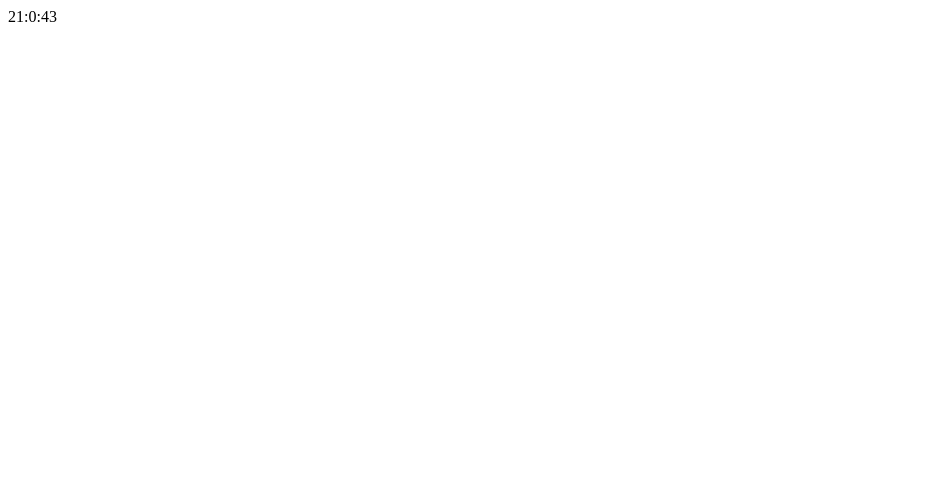
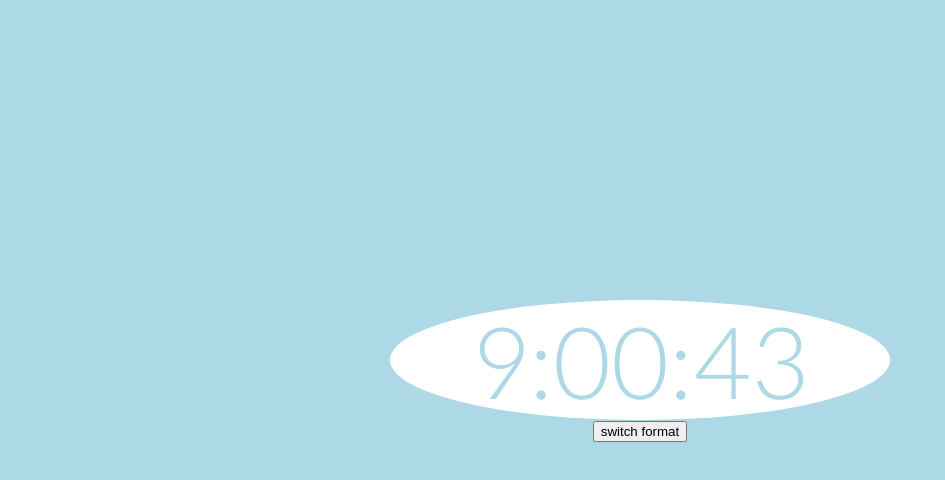
Before and after one commit to psamp/Hexadecimal-Color-Clock, a plain HTML site: page index.html in a window 1280 px wide. Shown: the whole page, without its empty margins (0-945 px from the left). Drawn offline with Linux system fonts and the light colour scheme.

Commit message:
styled, converted to 12hr time, switch button not working or styled

```diff
--- a/index.html
+++ b/index.html
@@ -2,18 +2,28 @@
 <html>
 <head>
   <title>What color is it?</title>
+
   <!-- google fonts -->
   <link href='http://fonts.googleapis.com/css?family=Lato:300' rel='stylesheet' type='text/css'>
   <link href='http://fonts.googleapis.com/css?family=Pacifico' rel='stylesheet' type='text/css'>
   <!-- end google fonts -->
+
   <!-- my css -->
-  <style type="text/css" src="main.css"></style>
+  <link rel="stylesheet" href="main.css">
   <!-- end my css  -->
+
 </head>
 <body>
-<div class="hex"></div>
+<div class="container">
+
+  <div class="time"></div>
+
+  <button id="switchformat">switch format</button>
+</div>
+
 <!-- my js  -->
 <script type="text/javascript" src="main.js"></script>
 <!-- end my js -->
+
 </body>
 </html>
--- a/main.js
+++ b/main.js
@@ -1,5 +1,6 @@
 
 var normalTime = setInterval(function() {
+  // variables
   var d = new Date();
 
   var h = d.getHours();
@@ -7,8 +8,37 @@ var normalTime = setInterval(function() {
   var m = d.getMinutes();
 
   var s = d.getSeconds();
+  // end variables
 
+  //zeroes
+  if (s <= 9) {
+    s = "0" + s;
+  }
+  if (h <= 9) {
+    h = "0" + h;
+  }
+  if (m <= 9) {
+    m = "0" + m;
+  }
+  // end zeroes
+
+  // 12hr time
+  if (h > 12) {
+    h = h - 12;
+  }
+  // end 12hr time
+
+  //switch between 12hr and military time
+
+  // function switchTime(event) {
+
+  // }
+
+  // one.addEventListener("click", switchTime)
+  // two.addEventListener("click", switchTime)
+
+  //end
   var fullTimer = h + ":" + m + ":" + s;
 
-  document.querySelector(".hex").innerHTML = fullTimer;
+  document.querySelector(".time").innerHTML = fullTimer;
 });
--- a/main.scss
+++ b/main.scss
@@ -0,0 +1,20 @@
+body {
+  background:lightblue;
+}
+
+.container {
+  margin-top: 300px;
+  margin-right: auto;
+  margin-left: auto;
+  text-align: center;
+  font-family: 'Lato'; }
+
+.time {
+  font-size: 100px;
+  color:lightblue;
+  background-color: white;
+  width:500px;
+  margin-right: auto;
+  margin-left: auto;
+  border-radius: 50%;
+}
```
Also changed, not shown: main.css, 1 other file.
